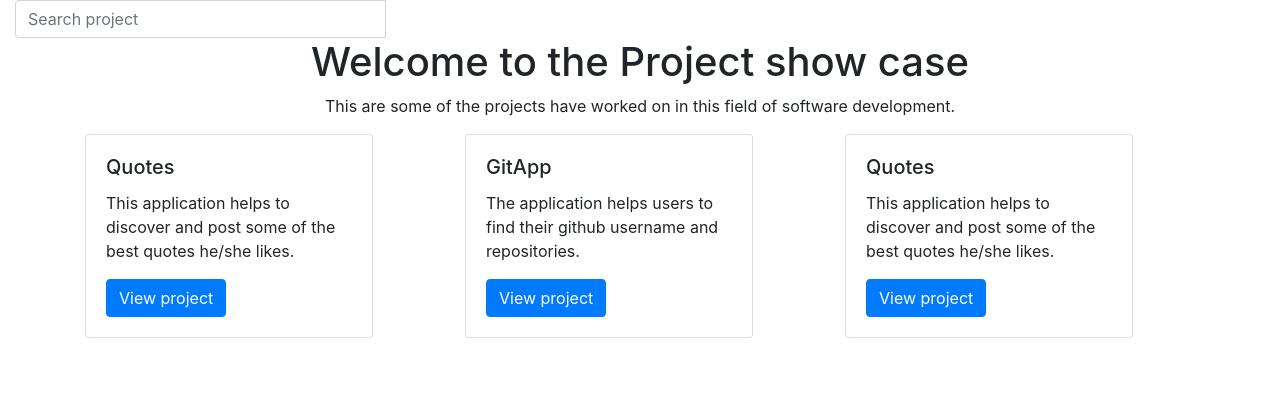
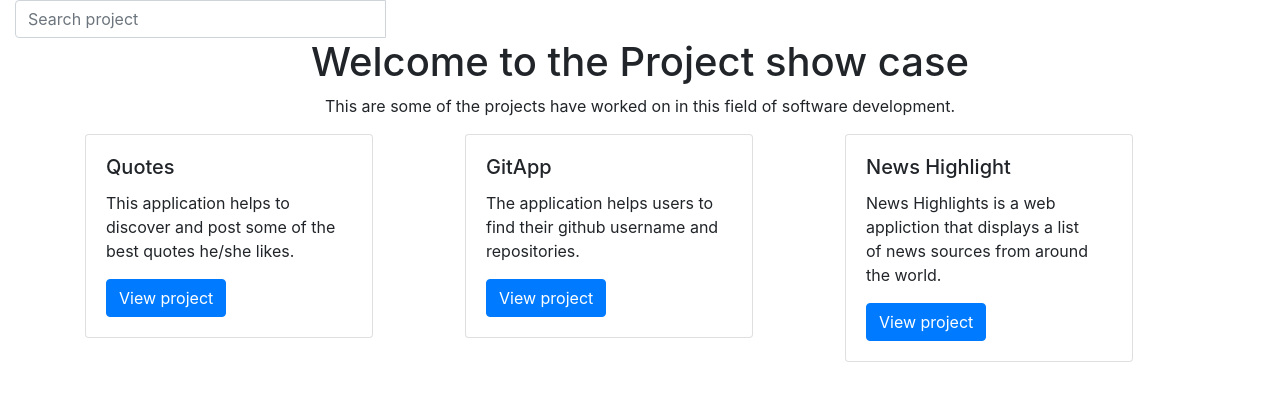
Before and after one commit to Patrick322/portfolio-2, a Django app: page / in a window 1280 px wide. Shown: the part 56-457 px from the top of the page. Run offline with Django 3.2, Linux system fonts and the light colour scheme; some libraries are stand-ins or nearby versions.

```diff
--- a/projects/templates/welcome.html
+++ b/projects/templates/welcome.html
@@ -28,10 +28,9 @@
         <div class="col-sm">
             <div class="card" style="width: 18rem;">
                 <div class="card-body">
-                    <h5 class="card-title">Quotes</h5>
-                    <p class="card-text">This application helps to discover and post some of the best quotes he/she
-                        likes.</p>
-                    <a href="https://github.com/Patrick322/Quotes" class="btn btn-primary">View project</a>
+                    <h5 class="card-title">News Highlight</h5>
+                    <p class="card-text">News Highlights is a web appliction that displays a list <br>of news sources from around the world.</p>
+                    <a href="https://pachecoh.herokuapp.com/" class="btn btn-primary">View project</a>
                 </div>
             </div>
         </div>
```
